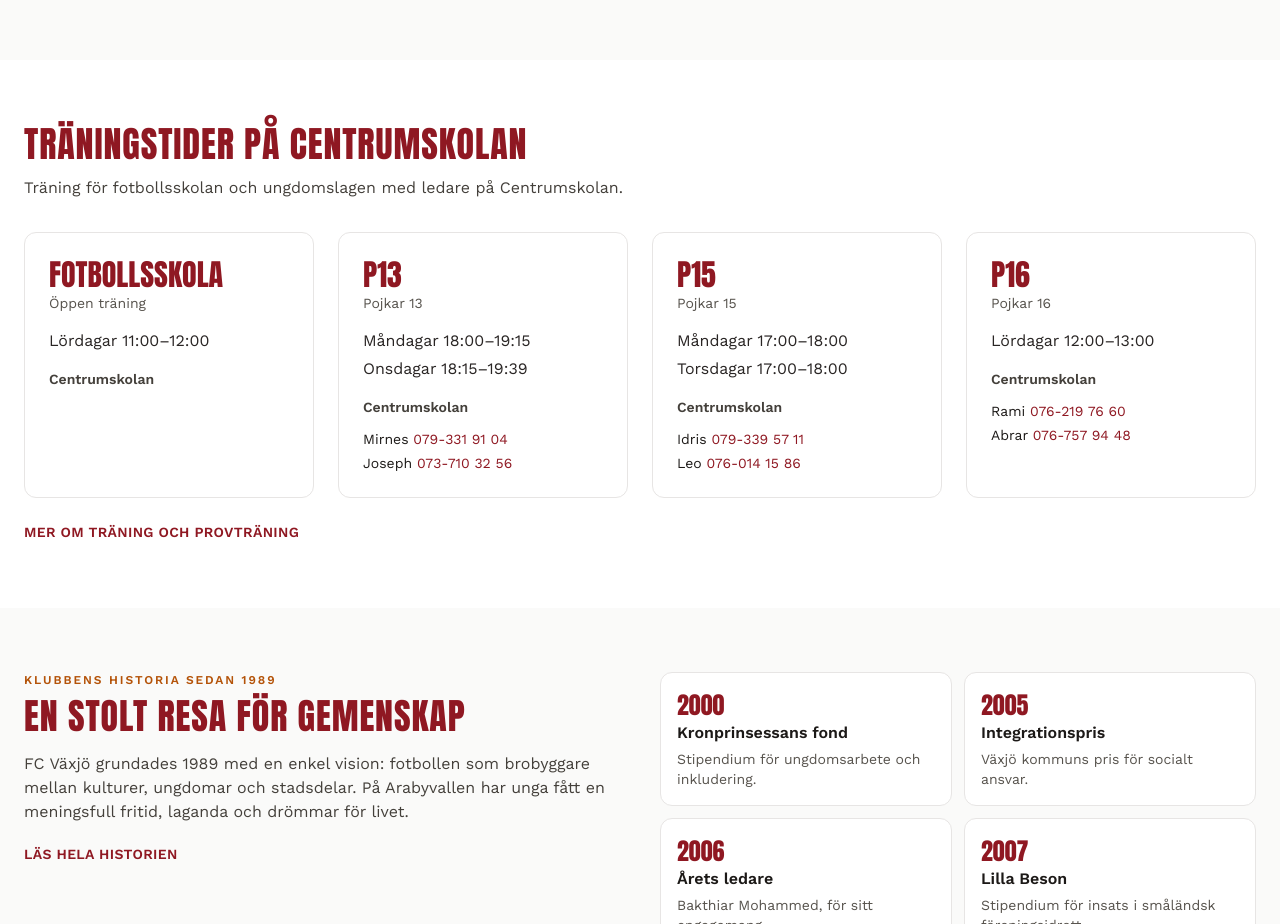
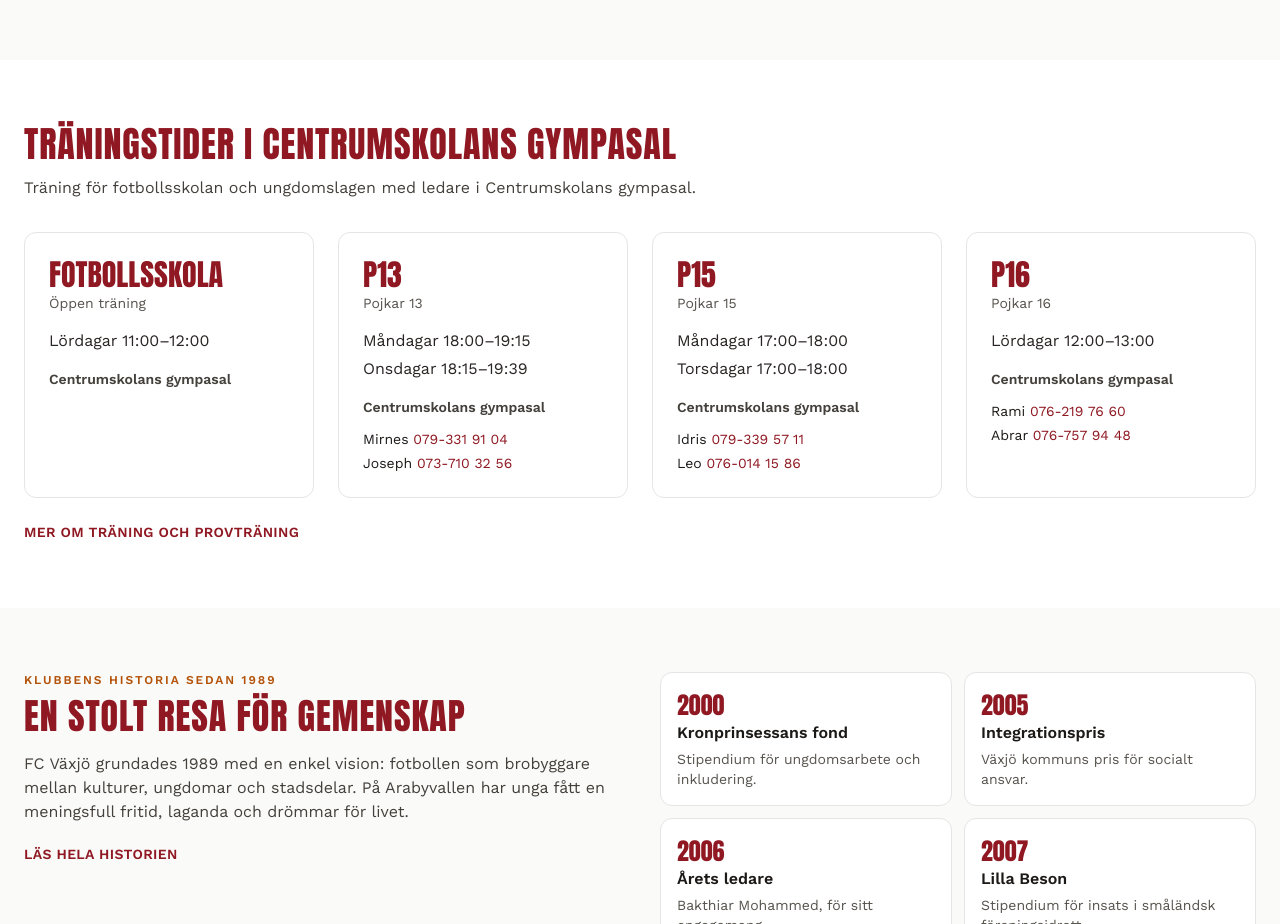
Before and after one commit to DelucaGit/FC-Vaxjo-Website, a Next.js app: page / in a window 1280 px wide. Shown: the part 1320-2244 px from the top of the page. Built offline with nearby package versions, Linux system fonts and the light colour scheme.

Commit message:
Say that every training session is in Centrumskolan's gym hall.
Co-authored-by: Cursor <cursoragent@cursor.com>

```diff
--- a/src/app/page.tsx
+++ b/src/app/page.tsx
@@ -129,10 +129,10 @@ export default function HomePage() {
       <section className="bg-white py-16" id="traningstider">
         <Container>
           <h2 className="font-display text-4xl uppercase tracking-wide text-crimson">
-            Träningstider på Centrumskolan
+            Träningstider i Centrumskolans gympasal
           </h2>
           <p className="mt-3 max-w-2xl text-stone-700">
-            Träning för fotbollsskolan och ungdomslagen med ledare på Centrumskolan.
+            Träning för fotbollsskolan och ungdomslagen med ledare i Centrumskolans gympasal.
           </p>
           <div className="mt-8 grid gap-6 md:grid-cols-2 xl:grid-cols-4">
             {teams.map((team) => (
--- a/src/app/traningstider/page.tsx
+++ b/src/app/traningstider/page.tsx
@@ -10,14 +10,14 @@ import { mapsUrl, phoneHref, site } from "@/lib/site";
 export const metadata: Metadata = {
   title: "Träningstider",
   description:
-    "Träningstider för FC Växjös fotbollsskola, P13, P15 och P16 på Centrumskolan i Växjö, med kontakt till tränarna.",
+    "Träningstider för FC Växjös fotbollsskola, P13, P15 och P16 i Centrumskolans gympasal i Växjö, med kontakt till tränarna.",
   alternates: { canonical: "/traningstider" },
 };
 
 export default function TrainingPage() {
   return (
     <>
-      <PageIntro kicker="Säsongen 2026 · Centrumskolan" title="Träningstider och våra lag">
+      <PageIntro kicker="Säsongen 2026 · Centrumskolans gympasal" title="Träningstider och våra lag">
         Här finns träningstider för FC Växjös ungdomslag och telefon till respektive tränare.
       </PageIntro>
 
@@ -64,7 +64,7 @@ export default function TrainingPage() {
             <h2 className="font-display text-3xl uppercase text-crimson">Vill du provträna?</h2>
             <p className="mt-3 text-stone-700">
               Alla barn är välkomna att testa tre träningar utan kostnad. Ta med gympaskor och kom
-              till Centrumskolan vid lagets träningstid.
+              till Centrumskolans gympasal vid lagets träningstid.
             </p>
             <Link
               href="/bli-medlem"
--- a/src/data/teams.ts
+++ b/src/data/teams.ts
@@ -33,7 +33,7 @@ export const teams: Team[] = [
     id: "fotbollsskola",
     name: "Fotbollsskola",
     group: "Öppen träning",
-    pitch: "Centrumskolan",
+    pitch: "Centrumskolans gympasal",
     sessions: [{ day: "Lördagar", time: "11:00–12:00" }],
     coaches: [],
   },
@@ -41,7 +41,7 @@ export const teams: Team[] = [
     id: "p13",
     name: "P13",
     group: "Pojkar 13",
-    pitch: "Centrumskolan",
+    pitch: "Centrumskolans gympasal",
     sessions: [
       { day: "Måndagar", time: "18:00–19:15" },
       { day: "Onsdagar", time: "18:15–19:39" },
@@ -55,7 +55,7 @@ export const teams: Team[] = [
     id: "p15",
     name: "P15",
     group: "Pojkar 15",
-    pitch: "Centrumskolan",
+    pitch: "Centrumskolans gympasal",
     sessions: [
       { day: "Måndagar", time: "17:00–18:00" },
       { day: "Torsdagar", time: "17:00–18:00" },
@@ -69,7 +69,7 @@ export const teams: Team[] = [
     id: "p16",
     name: "P16",
     group: "Pojkar 16",
-    pitch: "Centrumskolan",
+    pitch: "Centrumskolans gympasal",
     sessions: [{ day: "Lördagar", time: "12:00–13:00" }],
     coaches: [
       { name: "Rami", phone: "076-219 76 60" },
```
